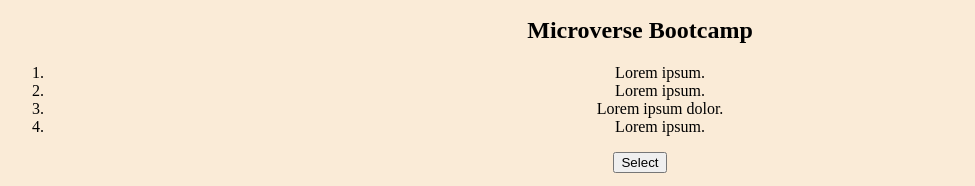
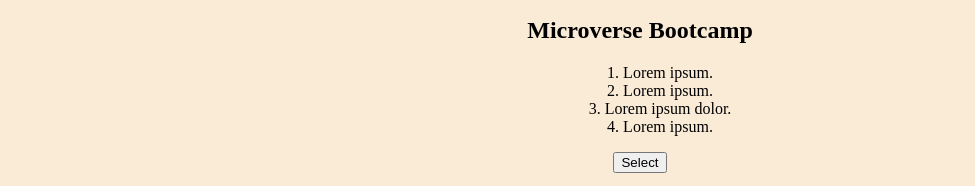
Before and after one commit to mpa-mxiang/microverse-1, a plain HTML site: page index.html in a window 1280 px wide. Shown: the part 467-653 px from the top of the page, without its empty margins (0-975 px from the left). Drawn offline with Linux system fonts and the light colour scheme.

Commit message:
added center class

```diff
--- a/index.html
+++ b/index.html
@@ -39,12 +39,14 @@
           <div class="product" id="tenor">
             <div class="level">Tenor Trombone</div>
             <h2>Microverse Bootcamp</h2>
+            <div class="center">
             <ol>
               <li>Lorem ipsum.</li>
               <li>Lorem ipsum.</li>
               <li>Lorem ipsum dolor.</li>
               <li>Lorem ipsum.</li>
             </ol>
+          </div>
             <button class="btn">Select</button>
           </div>
         </section>
--- a/styles.css
+++ b/styles.css
@@ -40,7 +40,10 @@ footer{
 #bullet{
     max-height: 27px;
 }
-
+.center{
+    text-align: center;
+    list-style-position: inside;
+}
 .flex-here{
     display: flex;
 }
```
